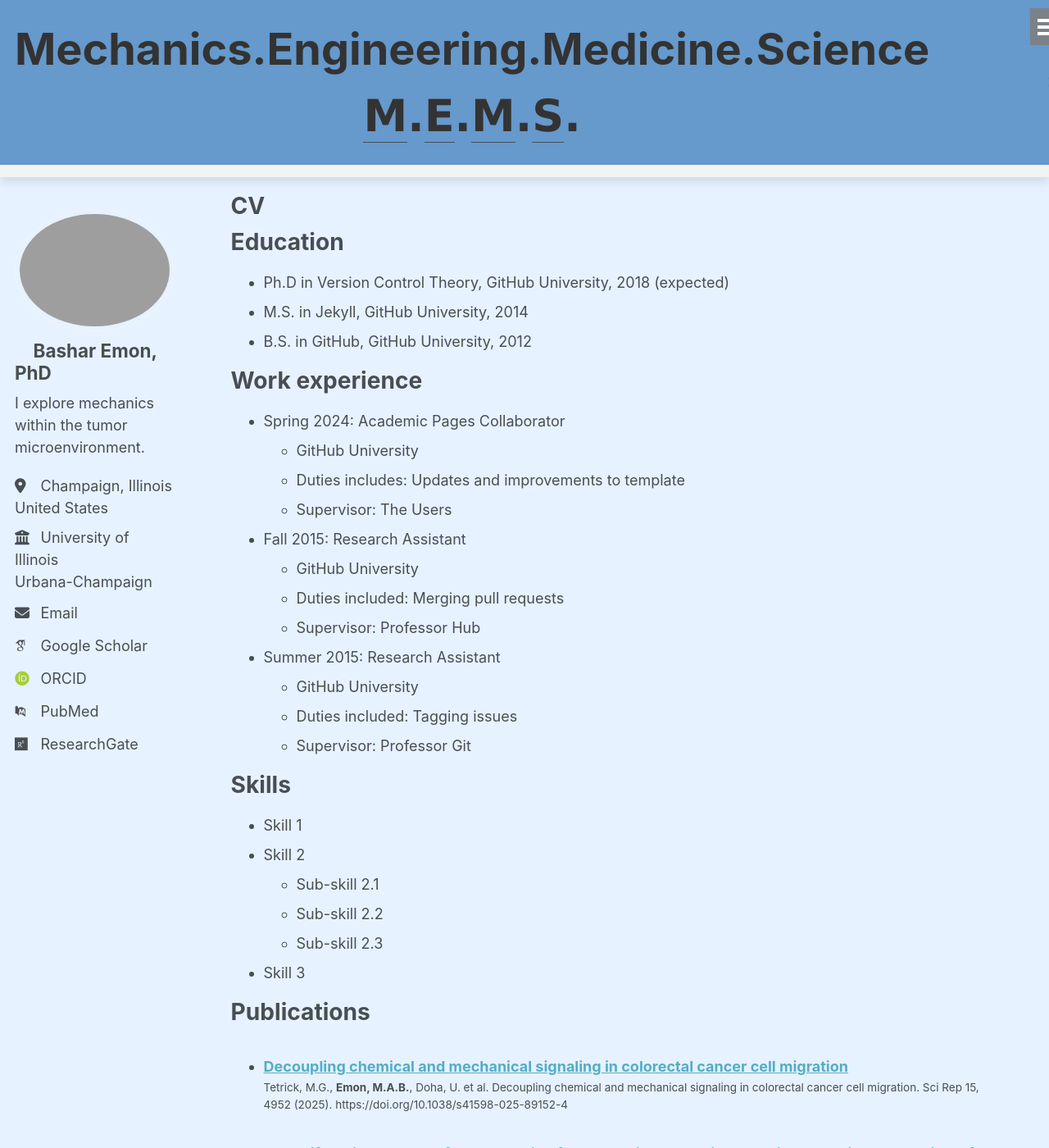
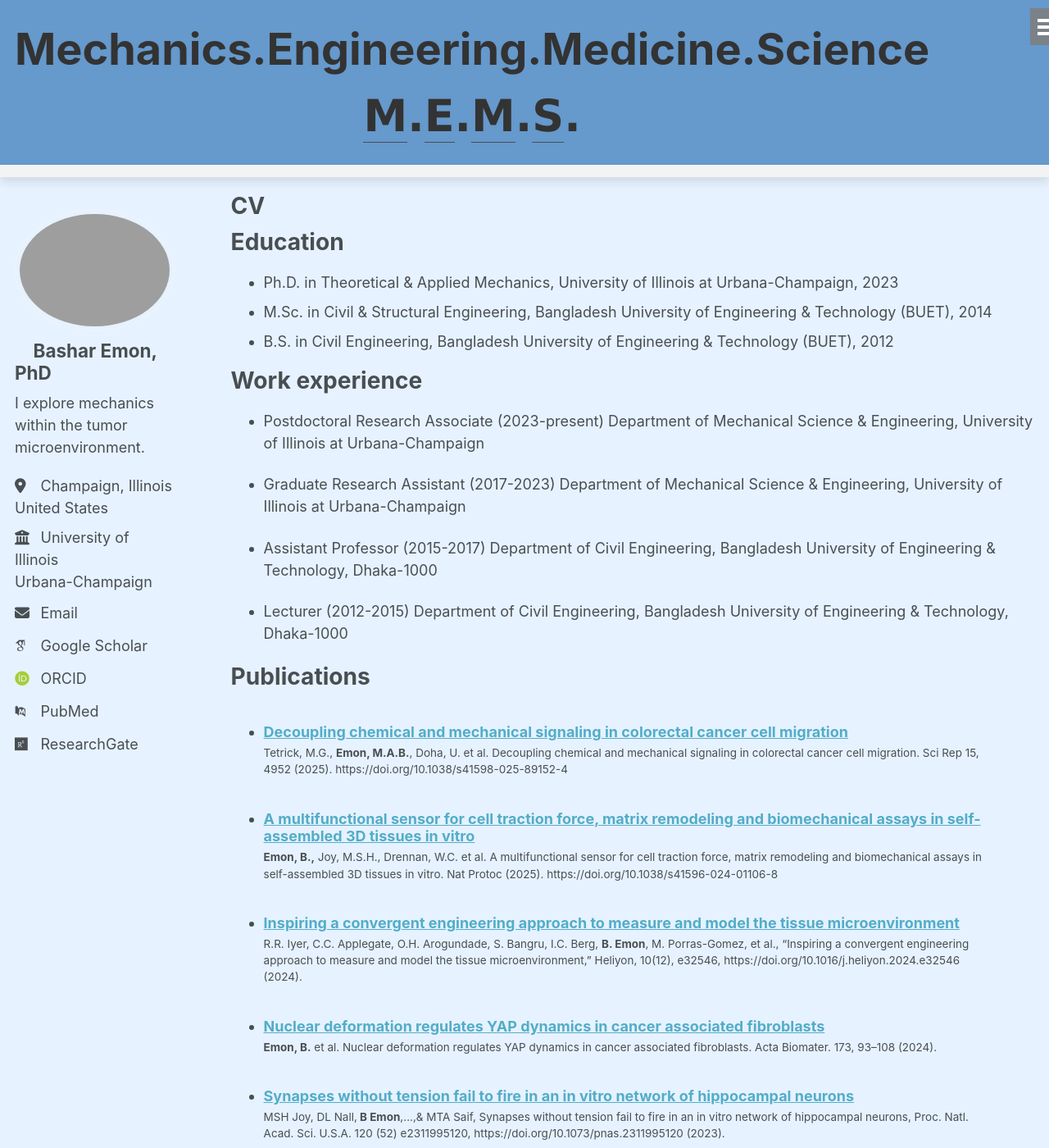
Before and after one commit to BasharEmon/BasharEmon.github.io, a Jekyll site: the page built from _pages/cv.md, in a window 1280 px wide and 1400 px high. Shown: the whole window at 82% size. Built offline with Jekyll 4.4.1, drawn with Linux system fonts in a browser that asks for light colours; some web fonts are replaced; some of the changed text lies outside the part shown.

Commit message:
Update cv.md

```diff
--- a/_pages/cv.md
+++ b/_pages/cv.md
@@ -11,41 +11,35 @@ redirect_from:
 
 Education
 ======
-* Ph.D in Version Control Theory, GitHub University, 2018 (expected)
-* M.S. in Jekyll, GitHub University, 2014
-* B.S. in GitHub, GitHub University, 2012
+* Ph.D. in Theoretical & Applied Mechanics, University of Illinois at Urbana-Champaign, 2023
+* M.Sc. in Civil & Structural Engineering, Bangladesh University of Engineering & Technology (BUET), 2014
+* B.S. in Civil Engineering, Bangladesh University of Engineering & Technology (BUET), 2012
 
 Work experience
 ======
-* Spring 2024: Academic Pages Collaborator
-  * GitHub University
-  * Duties includes: Updates and improvements to template
-  * Supervisor: The Users
+*	Postdoctoral Research Associate (2023-present)
+  Department of Mechanical Science & Engineering, University of Illinois at Urbana-Champaign
 
-* Fall 2015: Research Assistant
-  * GitHub University
-  * Duties included: Merging pull requests
-  * Supervisor: Professor Hub
+* Graduate Research Assistant (2017-2023)
+  Department of Mechanical Science & Engineering, University of Illinois at Urbana-Champaign
 
-* Summer 2015: Research Assistant
-  * GitHub University
-  * Duties included: Tagging issues
-  * Supervisor: Professor Git
+*	Assistant Professor (2015-2017)
+Department of Civil Engineering, Bangladesh University of Engineering & Technology, Dhaka-1000
 
-Skills
-======
-* Skill 1
-* Skill 2
-  * Sub-skill 2.1
-  * Sub-skill 2.2
-  * Sub-skill 2.3
-* Skill 3
+*	Lecturer (2012-2015)
+	Department of Civil Engineering, Bangladesh University of Engineering & Technology, Dhaka-1000
 
 Publications
 ======
   <ul>{% for post in site.publications reversed %}
     {% include archive-single-cv.html %}
   {% endfor %}</ul>
+
+Theses
+======
+*	Md. Abul Bashar Emon (2023), “Towards Understanding the Role of Cellular Force in Cancer Progression”, Ph. D. in Theoretical & Applied Mechanics, University of Illinois at Urbana-Champaign, Illinois, USA.
+*	Md. Abul Bashar Emon (2014), “Study of Strength and Ductility of Galvanised Iron Wire Reinforced Concrete”, M. Sc. (Civil & Structure) Thesis, Bangladesh University of Engineering and Technology, Dhaka, Bangladesh.
+*	Md. Abul Bashar Emon (2012), “An Analytical And Computational Investigation On Lateral Stiffness Of Shear Walls With Openings”, B. Sc. (Civil Engineering) Thesis, Bangladesh University of Engineering and Technology, Dhaka, Bangladesh.
 
 Talks
 ======
@@ -61,4 +55,17 @@ Teaching
 
 Service and leadership
 ======
-* Currently signed in to 43 different slack teams
+* Review Editor: Frontiers in cell and developmental biology, 2023
+* Member: Beckman Institute Executive Committee, 2022-23
+*	Mentor: Eight undergraduate students and three high school students
+*	Volunteer: Engineering/Beckman Open House, SES Annual meeting, Judge-Undergraduate Research Symposium at Illinois
+*	Co-convener: CCIL Tissue Microenvironment (TiMe) Symposium, 2021
+
+Skills
+======
+* Skill 1
+* Skill 2
+  * Sub-skill 2.1
+  * Sub-skill 2.2
+  * Sub-skill 2.3
+* Skill 3
```
